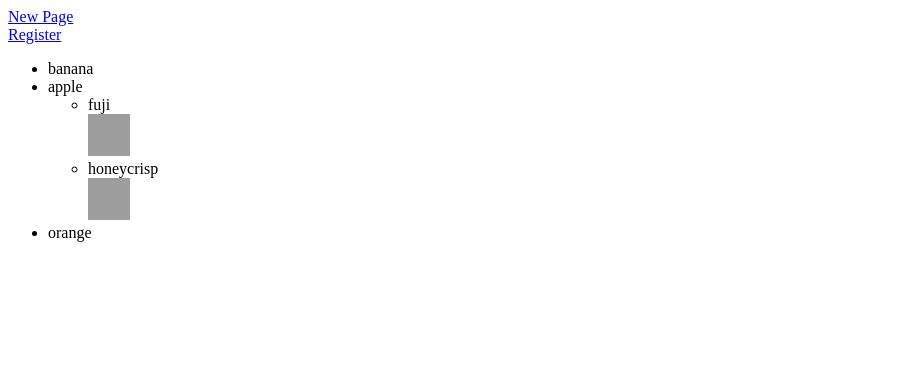
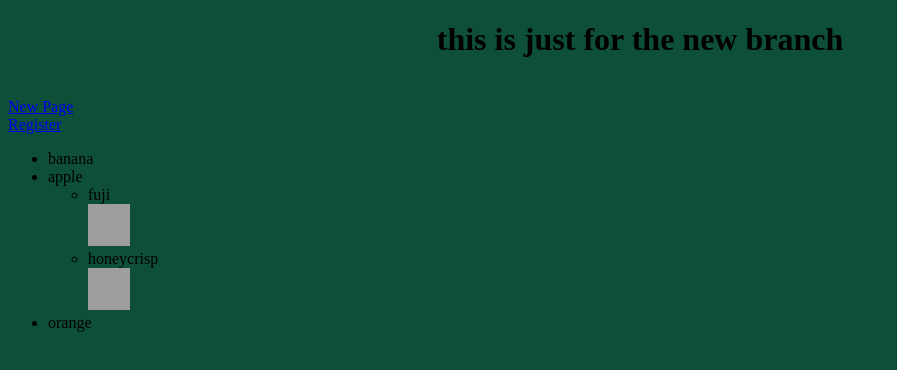
Before and after one commit to Mehdixv/myproject, a plain HTML site: page index.html in a window 1280 px wide. Shown: the whole page, without its empty margins (0-897 px from the left). Drawn offline with Linux system fonts and the light colour scheme; grey boxes are pictures that could not be loaded.

Commit message:
changing the title and the background color

```diff
--- /dev/null
+++ b/index.css
@@ -0,0 +1,7 @@
+h1 {
+	text-align: center;
+	color: black;
+}
+body{
+background-color: rgb(14, 79, 57);
+}
--- a/index.html
+++ b/index.html
@@ -1,9 +1,15 @@
 <!DOCTYPE html>
-<html>
+<html leng="en">
 <head>
 	<title>My first website!</title>
+<link rel="stylesheet" href="index.css">
+
+
+
+
 </head>
 <body>
+	<h1 >this is just for the new branch </h1><br>
 	<a href="newpage.html">New Page</a><br>
 	<a href="register.html">Register</a>
 	<ul>
```
Also changed, not shown: app.js (added).
